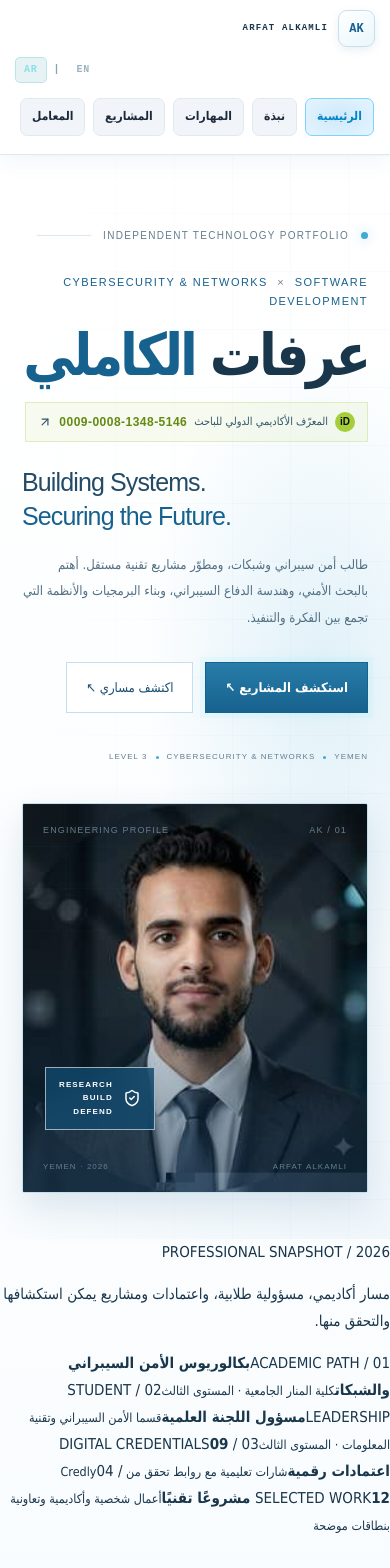
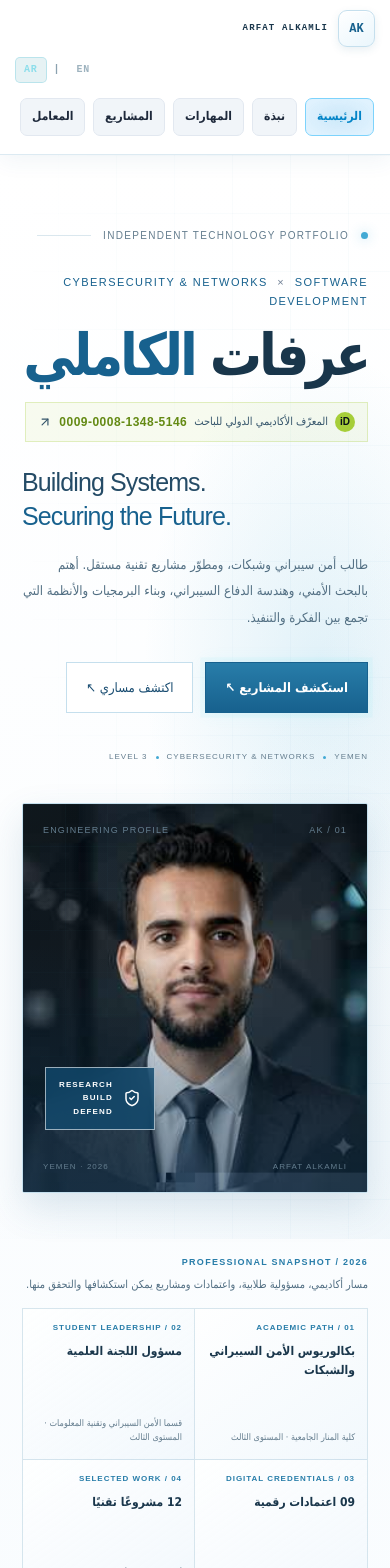
Before and after one commit to arfat-alkamly/arfat-alkamly-portfolio, a Next.js app: page / in a window 390 px wide. Shown: the top 1568 px of the page. Built offline with nearby package versions, Linux system fonts and the light colour scheme; no server answers.

Commit message:
Style responsive professional evidence snapshot

```diff
--- a/app/home.css
+++ b/app/home.css
@@ -209,3 +209,21 @@
 .home-v2 .hv-social-links{display:grid;grid-template-columns:repeat(2,minmax(0,1fr));gap:12px;min-width:0}
 .home-v2 .hv-social-links>a{min-width:0}
 @media(min-width:640px){.home-v2 .hv-social-links{display:flex;flex-wrap:wrap;gap:12px}}
+
+
+/* Professional evidence snapshot: surface academic, leadership, credential and project proof. */
+.home-v2 .hv-proof-strip{max-width:1240px;margin:0 auto;padding:28px 28px 18px}
+.home-v2 .hv-proof-heading{display:flex;align-items:center;justify-content:space-between;gap:24px;padding-bottom:14px;border-bottom:1px solid var(--hv-line)}
+.home-v2 .hv-proof-heading>span{font:700 9px Arial,sans-serif;letter-spacing:.14em;color:#287da9;white-space:nowrap}
+.home-v2 .hv-proof-heading>p{max-width:540px;margin:0;color:#526f83;font-size:12px;line-height:1.8}
+.home-v2 .hv-proof-grid{display:grid;grid-template-columns:repeat(4,minmax(0,1fr));border:1px solid var(--hv-line);border-top:0}
+.home-v2 .hv-proof-card{min-width:0;min-height:142px;padding:19px 17px;display:flex;flex-direction:column;gap:10px;border-inline-start:1px solid var(--hv-line);background:linear-gradient(145deg,rgba(255,255,255,.86),rgba(239,247,252,.72));transition:background .2s ease,border-color .2s ease}
+.home-v2 .hv-proof-card:first-child{border-inline-start:0}
+.home-v2 .hv-proof-card:hover{background:#fff}
+.home-v2 .hv-proof-card:focus-visible{outline:2px solid #287da9;outline-offset:-3px}
+.home-v2 .hv-proof-card>span{font:700 8px Arial,sans-serif;letter-spacing:.12em;color:#287da9}
+.home-v2 .hv-proof-card>strong{font-size:14px;line-height:1.55;color:#19364b}
+.home-v2 .hv-proof-card>small{margin-top:auto;font-size:10px;line-height:1.65;color:#647d8e}
+@media(max-width:900px){.home-v2 .hv-proof-grid{grid-template-columns:repeat(2,minmax(0,1fr))}.home-v2 .hv-proof-card:nth-child(3){border-inline-start:0;border-top:1px solid var(--hv-line)}.home-v2 .hv-proof-card:nth-child(4){border-top:1px solid var(--hv-line)}}
+@media(max-width:640px){.home-v2 .hv-proof-strip{padding:18px 22px 8px}.home-v2 .hv-proof-heading{align-items:flex-start;flex-direction:column;gap:8px}.home-v2 .hv-proof-heading>p{font-size:11px}.home-v2 .hv-proof-card{min-height:150px;padding:14px 12px}.home-v2 .hv-proof-card>strong{font-size:12px}.home-v2 .hv-proof-card>small{font-size:9px}}
+@media(prefers-reduced-motion:reduce){.home-v2 .hv-proof-card{transition:none}}
```
